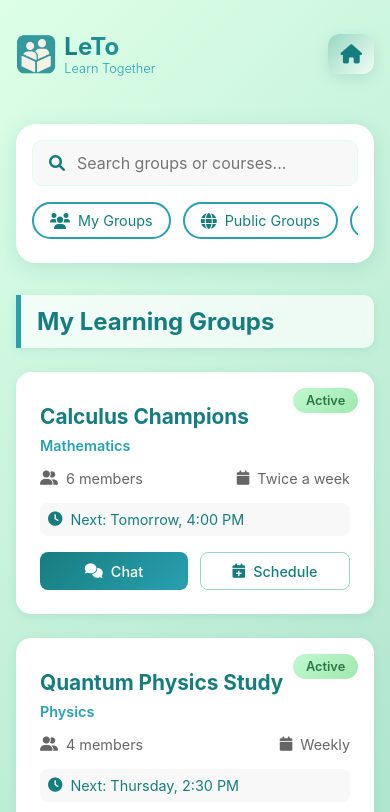
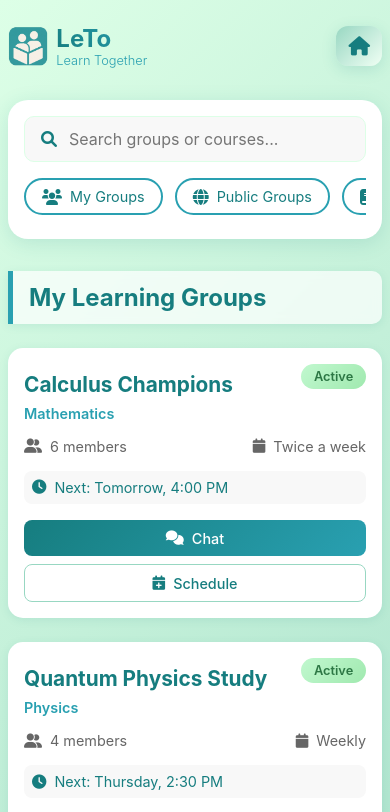
Before and after one commit to JoDi-2903/LeTo-Hackathon, a Vue app in the folder LeTo/: page /groups-courses in a window 390 px wide. Shown: the top 812 px of the page. Built offline with nearby package versions, Linux system fonts and the light colour scheme.

Commit message:
added button for courses and groups page

```diff
--- a/LeTo/src/views/GroupsCoursesPage.vue
+++ b/LeTo/src/views/GroupsCoursesPage.vue
@@ -392,6 +392,8 @@ export default {
   display: flex;
   flex-direction: column;
   align-items: center;
+  overflow-y: auto; /* Added to ensure scrolling works */
+  position: relative; /* Changed to relative */
 }
 
 /* Header Styles - Kept from original design */
@@ -472,6 +474,8 @@ export default {
   width: 100%;
   max-width: 1200px;
   margin: 0 auto;
+  overflow-y: visible; /* Ensure content can expand */
+  flex: 1; /* Allow container to grow */
 }
 
 /* Search and Filter Section */
@@ -545,10 +549,12 @@ export default {
 /* Tab Content */
 .tab-content {
   width: 100%;
+  overflow: visible; /* Ensure content isn't cut off */
 }
 
 .section {
   margin-bottom: 3rem;
+  overflow: visible; /* Ensure content isn't cut off */
 }
 
 .section-title {
@@ -865,6 +871,7 @@ export default {
     overflow-x: auto;
     padding-bottom: 0.5rem;
     flex-wrap: nowrap;
+    -webkit-overflow-scrolling: touch; /* Improved mobile scrolling */
   }
 
   .filter-button {
@@ -873,9 +880,21 @@ export default {
 }
 
 @media (max-width: 480px) {
+  /* Fixed mobile view */
+  body, html {
+    overflow-x: hidden; /* Prevent horizontal scrolling */
+    max-width: 100%;
+  }
+
+  .groups-courses-page {
+    padding: 0.5rem; /* Reduced padding to maximize space */
+    min-height: auto; /* Allow content to determine height */
+  }
+
   .app-header {
     flex-direction: row;
     gap: 0.5rem;
+    margin-bottom: 1rem; /* Reduced margin */
   }
 
   .logo-container {
@@ -888,7 +907,7 @@ export default {
 
   .app-title {
     font-size: 1.5rem;
-  }
+    }
 
   .app-subtitle {
     font-size: 0.8rem;
@@ -909,5 +928,30 @@ export default {
   .section-title {
     font-size: 1.5rem;
   }
+
+  /* Improved card sizing for mobile */
+  .group-card, .course-card {
+    padding: 1rem; /* Reduced padding */
+  }
+
+  /* Ensure platform cards fit properly */
+  .platform-card {
+    padding: 1rem;
+  }
+
+  .platform-logo {
+    width: 100px;
+    height: 50px;
+  }
+
+  /* Better handling of buttons on small screens */
+  .card-actions {
+    flex-direction: column;
+    gap: 0.5rem;
+  }
+
+  .action-button {
+    width: 100%;
+  }
 }
 </style>
--- a/LeTo/src/views/HomePage.vue
+++ b/LeTo/src/views/HomePage.vue
@@ -12,6 +12,9 @@
   <div class="header-actions">
     <button class="filter-toggle" @click="showFilters = !showFilters">
       <i class="fas fa-filter"></i>
+    </button>
+    <button class="courses-toggle" @click="$router.push('/groups-courses')">
+      <i class="fas fa-book-open"></i>
     </button>
     <button class="competition-toggle" @click="$router.push('/competition')">
       <i class="fas fa-trophy"></i>
@@ -503,6 +506,32 @@ export default {
 /* Update responsive design for competition button */
 @media (max-width: 480px) {
   .competition-toggle {
+    padding: 0.5rem 0.75rem;
+  }
+}
+
+/* Courses Toggle Button */
+.courses-toggle {
+  background: linear-gradient(135deg, var(--spearmint), var(--mint-light));
+  color: var(--teal-green);
+  border: none;
+  border-radius: 12px;
+  padding: 0.75rem 1rem;
+  font-size: 1.2rem;
+  cursor: pointer;
+  transition: all 0.3s ease;
+  box-shadow: 0 4px 15px rgba(22, 125, 127, 0.15);
+  flex-shrink: 0;
+}
+
+.courses-toggle:hover {
+  transform: translateY(-2px);
+  box-shadow: 0 6px 20px rgba(22, 125, 127, 0.25);
+}
+
+/* Update responsive design for courses button */
+@media (max-width: 480px) {
+  .courses-toggle {
     padding: 0.5rem 0.75rem;
   }
 }
```
